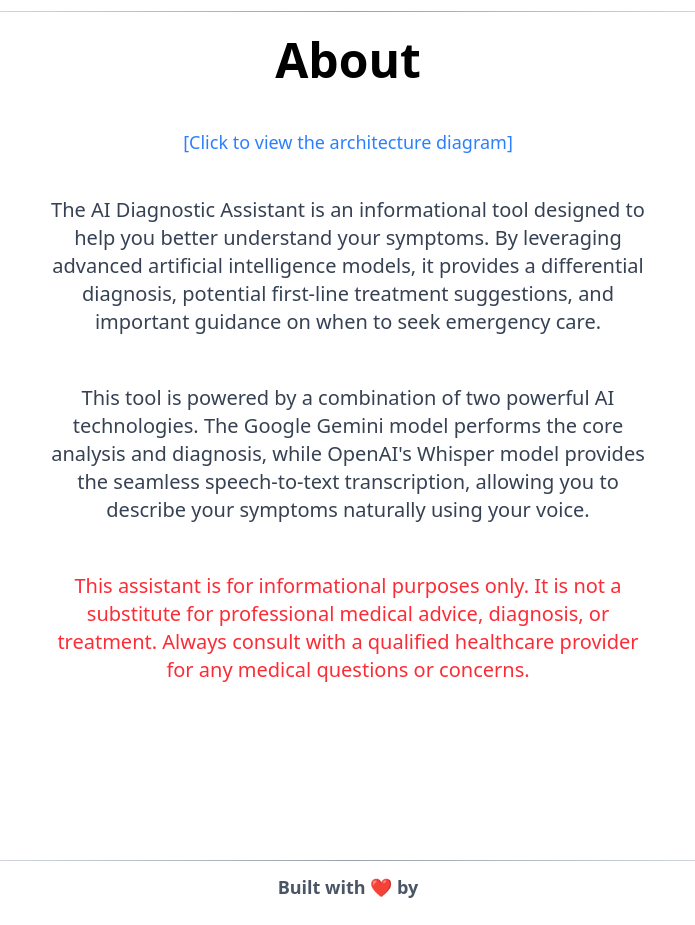
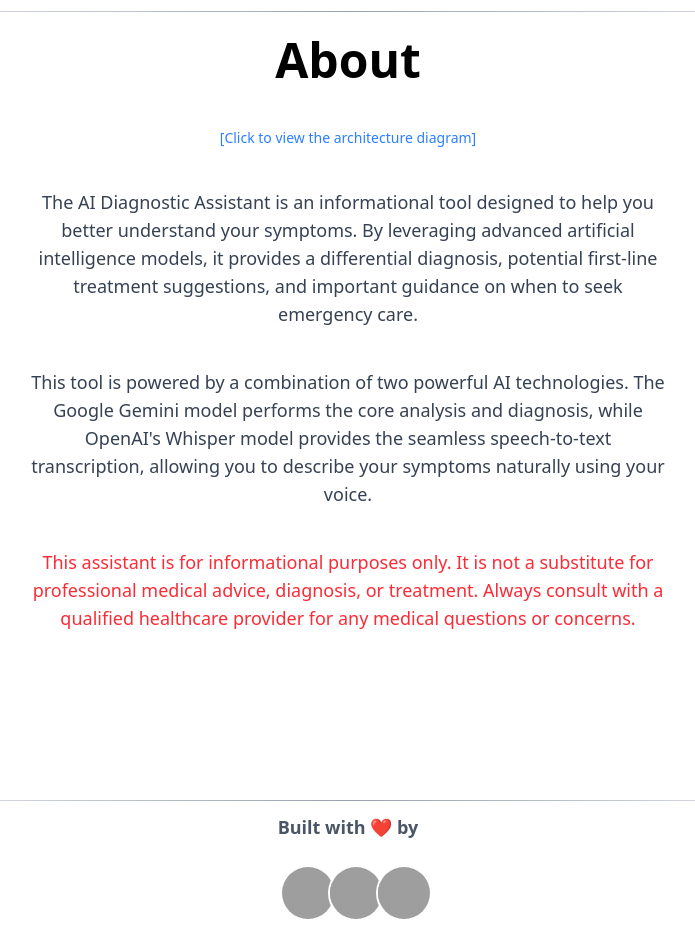
Before and after one commit to TS-ranger/DiagnoseAI, a Next.js app: page / in a window 1280 px wide. Shown: the part 820-1745 px from the top of the page, without its empty margins (292-987 px from the left). Built offline with nearby package versions, Linux system fonts and the light colour scheme; grey boxes are pictures that could not be loaded.

Commit message:
upd. about section

```diff
--- a/src/app/components/about.tsx
+++ b/src/app/components/about.tsx
@@ -8,9 +8,9 @@
           About
         </h2>
 
-        <h3 className="text-center text-lg mb-6  text-gray-600">
+        <h3 className="text-center text-sm mb-6  text-gray-600">
         <a
-            href="https://excalidraw.com/#json=G4mcW1A--cEkZhmN0PPVa,tjHEYVxIxELgfzAB3YqKbw"
+            href="https://app.eraser.io/workspace/TAOziyHANQ5xkpMbeKqp?origin=share"
             target="_blank"
             rel="noopener noreferrer"
             className="text-blue-500 hover:underline" >
@@ -19,14 +19,14 @@
         </h3>
 
 
-        <div className="px-4 py-4 text-center space-y-6 text-gray-700 max-w-2xl mx-auto">
-          <p className="px-4 text-center space-y-6  text-lg md:text-xl text-gray-700 mb-12 max-w-2xl mx-auto">
+        <div className="px-4 py-4 text-center space-y-4 text-gray-700 max-w-2xl mx-auto">
+          <p className="text-sm  md:text-lg text-gray-700 mb-10 max-w-2xl mx-auto">
             The AI Diagnostic Assistant is an informational tool designed to help you better understand your symptoms. By leveraging advanced artificial intelligence models, it provides a differential diagnosis, potential first-line treatment suggestions, and important guidance on when to seek emergency care.
           </p>
-          <p className="px-4 text-center space-y-6  text-lg md:text-xl text-gray-700 mb-12 max-w-2xl mx-auto">
+          <p className="text-sm  md:text-lg text-gray-700 mb-10 max-w-2xl mx-auto">
             This tool is powered by a combination of two powerful AI technologies. The Google Gemini model performs the core analysis and diagnosis, while OpenAI&apos;s Whisper model provides the seamless speech-to-text transcription, allowing you to describe your symptoms naturally using your voice.
           </p>
-          <p className="px-4 text-center space-y-6  text-lg md:text-xl text-gray-700 mb-12 max-w-2xl mx-auto">
+          <p className="text-sm  md:text-lg text-gray-700 mb-10 max-w-2xl mx-auto">
             <span className="text-red-500">This assistant is for informational purposes only. It is not a substitute for professional medical advice, diagnosis, or treatment. Always consult with a qualified healthcare provider for any medical questions or concerns.</span>
           </p>
         </div>
```
